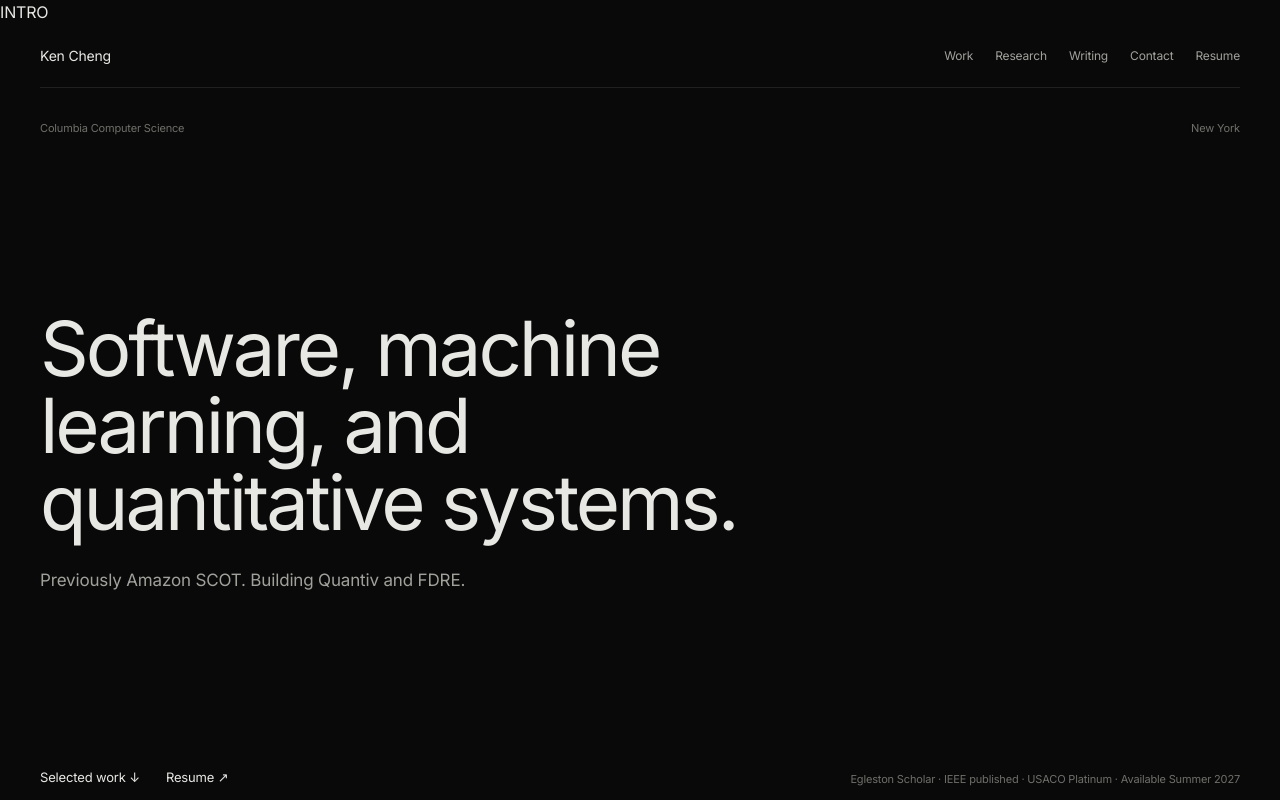
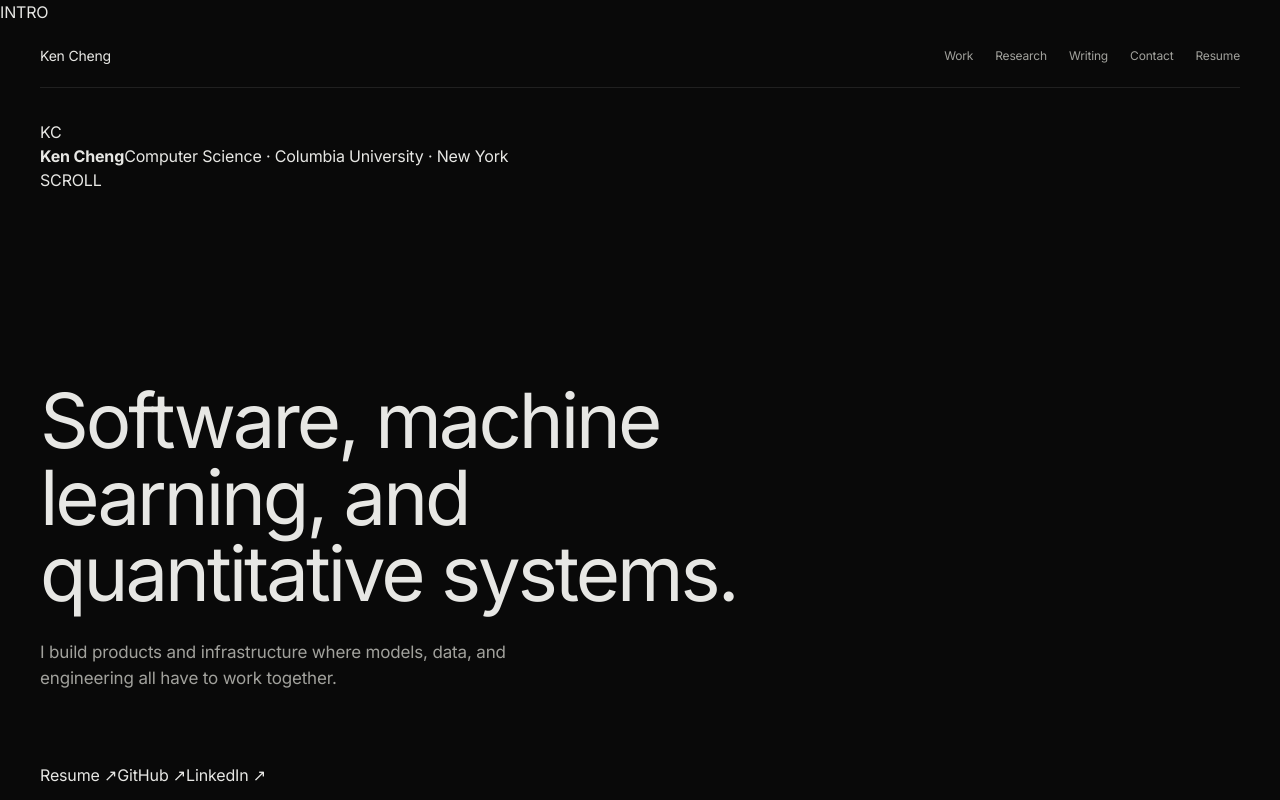
Before and after one commit to kenchengkc/personal-website, a Next.js app: page / in a window 1280 px wide. Shown: the top 800 px of the page. Built offline with nearby package versions, Linux system fonts and the light colour scheme.

Commit message:
Center identity and scroll cue

```diff
--- a/components/sections/Hero.tsx
+++ b/components/sections/Hero.tsx
@@ -1,32 +1,42 @@
-import Link from "next/link";
 import { site } from "@/lib/site";
 
 export function Hero() {
   return (
-    <section className="hero" id="home">
-      <div className="hero-top" data-reveal>
-        <span>Columbia Computer Science</span>
-        <span>New York</span>
+    <section
+      className="hero"
+      id="home"
+      data-scroll-section
+      data-scroll-label="INTRO"
+    >
+      <div className="hero-identity" data-reveal>
+        <div className="hero-avatar" aria-hidden="true">KC</div>
+        <strong>Ken Cheng</strong>
+        <span>Computer Science · Columbia University · New York</span>
+      </div>
+
+      <div className="scroll-prompt" data-reveal>
+        <span>SCROLL</span>
+        <i />
       </div>
 
       <div className="hero-copy" data-reveal>
         <h1>Software, machine learning, and quantitative systems.</h1>
         <p>
-          Previously Amazon SCOT. Building Quantiv and FDRE.
+          I build products and infrastructure where models, data, and
+          engineering all have to work together.
         </p>
       </div>
 
-      <div className="hero-bottom" data-reveal>
-        <div className="hero-actions">
-          <Link href="#work">Selected work ↓</Link>
-          <a href={site.resumePath} target="_blank" rel="noopener noreferrer">
-            Resume ↗
-          </a>
-        </div>
-
-        <p className="hero-proof">
-          Egleston Scholar · IEEE published · USACO Platinum · Available Summer 2027
-        </p>
+      <div className="hero-links" data-reveal>
+        <a href={site.resumePath} target="_blank" rel="noopener noreferrer">
+          Resume ↗
+        </a>
+        <a href={site.socials.github} target="_blank" rel="noopener noreferrer">
+          GitHub ↗
+        </a>
+        <a href={site.socials.linkedin} target="_blank" rel="noopener noreferrer">
+          LinkedIn ↗
+        </a>
       </div>
     </section>
   );
```
